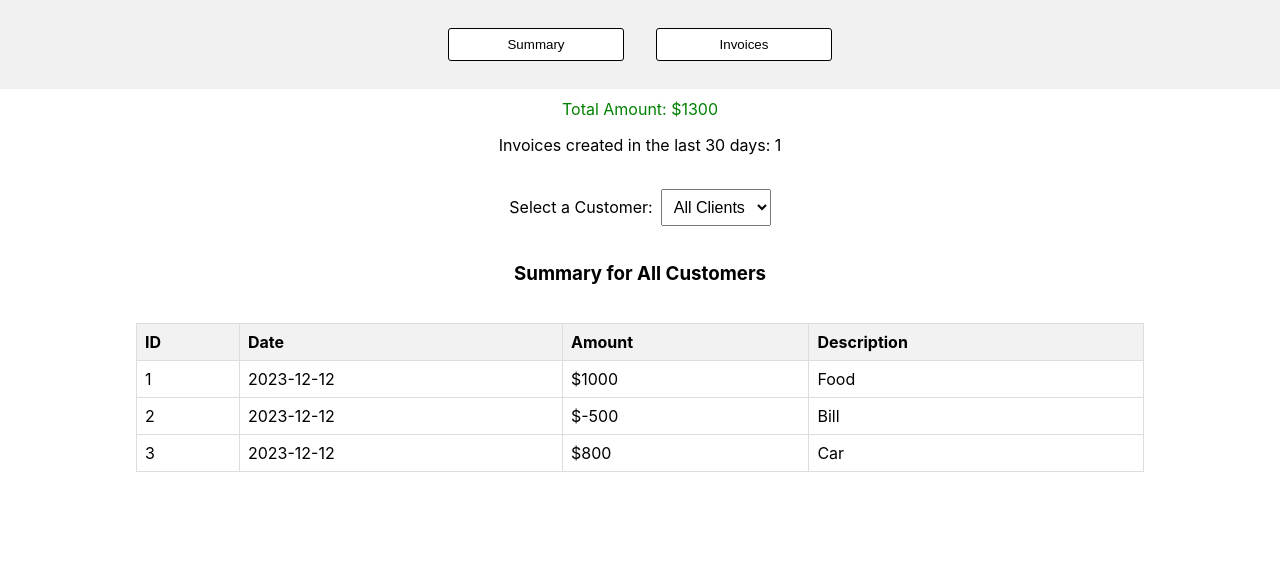
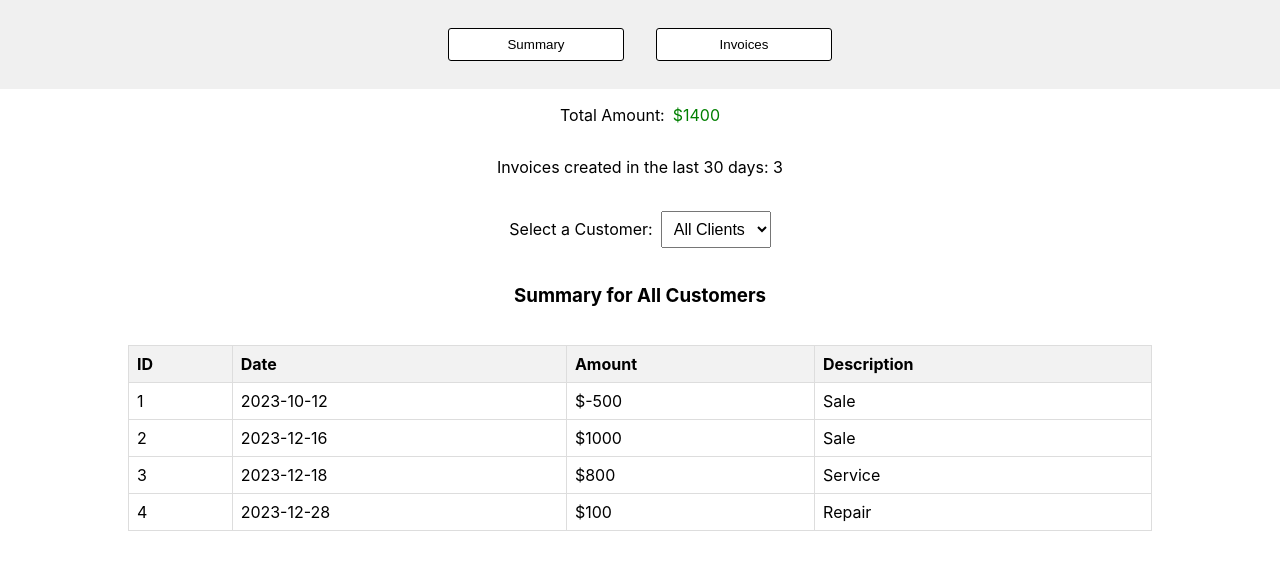
Before and after one commit to janusha95/Widget-App, a React (Create React App) app: page / in a window 1280 px wide. Shown: the top 570 px of the page. Built offline with nearby package versions, Linux system fonts and the light colour scheme.

Commit message:
refactored the api and updated styling

```diff
--- a/src/App.js
+++ b/src/App.js
@@ -41,12 +41,9 @@ const App = () => {
   return (
     <div>
       <Wrapper>
-        <nav>
-          <Button onClick={handleNavigateToSummary}>Summary</Button>
-          <Button onClick={handleNavigateToInvoices}>Invoices</Button>
-        </nav>
+        <Button onClick={handleNavigateToSummary}>Summary</Button>
+        <Button onClick={handleNavigateToInvoices}>Invoices</Button>
       </Wrapper>
-      {/* <hr /> */}
 
       {showSummary ? (
         <SummaryWidget transactions={transactions} invoices={invoices} />
--- a/src/App.styles.js
+++ b/src/App.styles.js
@@ -3,10 +3,16 @@ import styled from "styled-components";
 export const Wrapper = styled.div`
   display: flex;
   flex-direction: row;
-  justify-content: space-around;
+  justify-content: center;
   align-items: center;
   background-color: #f0f0f0;
   padding: 20px;
+
+  @media (max-width: 600px) {
+    display: flex;
+    flex-direction: column;
+    align-items: center;
+  }
 `;
 
 export const Button = styled.button`
--- a/src/actions.js
+++ /dev/null
@@ -1,6 +0,0 @@
-export const CREATE_INVOICE = "CREATE_INVOICE";
-
-export const createInvoice = (invoice) => ({
-  type: CREATE_INVOICE,
-  payload: invoice,
-});
--- a/src/components/Invoices/Invoice.styles.js
+++ b/src/components/Invoices/Invoice.styles.js
@@ -47,3 +47,35 @@ export const InvoicesList = styled.table`
     }
   }
 `;
+
+export const FormContainer = styled.div`
+  display: flex;
+  flex-direction: row;
+  max-width: 90%;
+  margin: auto;
+`;
+
+export const Label = styled.label`
+  margin-bottom: 8px;
+  cursor: pointer;
+`;
+
+export const Input = styled.input`
+  width: 100%;
+  padding: 8px;
+  margin-bottom: 16px;
+  cursor: pointer;
+`;
+
+export const Button = styled.button`
+  border-radius: 3px;
+  border: 1px solid black;
+  height: 32px;
+  align-items: center;
+  color: black;
+  display: flex;
+  transition: all 200ms ease-in-out;
+  width: auto;
+  cursor: pointer;
+  background-color: white;
+`;
--- a/src/components/Invoices/InvoiceForm.jsx
+++ b/src/components/Invoices/InvoiceForm.jsx
@@ -1,4 +1,5 @@
 import React, { useState, useEffect } from "react";
+import { FormContainer, Label, Input, Button } from "./Invoice.styles";
 
 const InvoiceForm = ({
   invoices,
@@ -59,38 +60,38 @@ const InvoiceForm = ({
   };
 
   return (
-    <div>
+    <>
       <h2>{initialInvoice ? "Edit Invoice" : "Create New Invoice"}</h2>
-      <form>
-        <label>
+      <FormContainer>
+        <Label>
           ID:
-          <input
+          <Input
             type="number"
             value={ID}
             onChange={(e) => setID(e.target.value)}
           />
-        </label>
-        <label>
+        </Label>
+        <Label>
           Name:
-          <input
+          <Input
             type="text"
             value={name}
             onChange={(e) => setName(e.target.value)}
           />
-        </label>
-        <label>
+        </Label>
+        <Label>
           Amount:
-          <input
+          <Input
             type="number"
             value={amount}
             onChange={(e) => setAmount(e.target.value)}
           />
-        </label>
-        <button type="button" onClick={handleSaveInvoice}>
-          {initialInvoice ? "Update Invoice" : "Create Invoice"}
-        </button>
-      </form>
-    </div>
+        </Label>
+      </FormContainer>
+      <Button type="button" onClick={handleSaveInvoice}>
+        {initialInvoice ? "Update Invoice" : "Create Invoice"}
+      </Button>
+    </>
   );
 };
 
--- a/src/components/Summary/Summary.styles.js
+++ b/src/components/Summary/Summary.styles.js
@@ -1,36 +1,21 @@
 import styled from "styled-components";
 
 export const SummaryContainer = styled.div`
-  // Styling for different color classes
+  display: flex;
+  flex-direction: column;
+  align-items: center;
+`;
+
+export const TotalAmount = styled.p`
   &.green {
     color: green;
   }
   &.yellow {
-    color: yellow;
+    color: gold;
   }
   &.red {
     color: red;
   }
-`;
-
-export const TotalAmount = styled.div`
-  &.green {
-    color: green;
-  }
-  &.yellow {
-    color: yellow;
-  }
-  &.red {
-    color: red;
-  }
-`;
-
-export const SummaryWrapper = styled.div`
-  display: flex;
-  flex-direction: column;
-  align-items: center;
-  padding: 10px;
-  color: black;
 `;
 
 export const SummaryList = styled.table`
@@ -81,7 +66,11 @@ export const NameDropdown = styled.select`
   cursor: pointer;
 `;
 
-export const Name = styled.p`
+export const Desc = styled.p`
   margin-right: 8px;
   font-size: 16px;
 `;
+
+export const AmountWrapper = styled.div`
+  display: flex;
+`;
--- a/src/components/Summary/SummaryWidget.jsx
+++ b/src/components/Summary/SummaryWidget.jsx
@@ -1,12 +1,12 @@
 import React, { useState, useEffect } from "react";
 import {
   SummaryContainer,
-  SummaryWrapper,
   SummaryList,
   TotalAmount,
   ClientSelectionWrapper,
-  Name,
+  Desc,
   NameDropdown,
+  AmountWrapper,
 } from "./Summary.styles";
 
 const SummaryWidget = ({ transactions, invoices }) => {
@@ -64,13 +64,13 @@ const SummaryWidget = ({ transactions, invoices }) => {
 
   return (
     <SummaryContainer>
-      <SummaryWrapper>
-        <TotalAmount className={getColorClass()}>
-          Total Amount: ${totalAmount}
-        </TotalAmount>
+      <AmountWrapper>
+        <Desc>Total Amount:</Desc>
+        <TotalAmount className={getColorClass()}>${totalAmount}</TotalAmount>
+      </AmountWrapper>
       <p>Invoices created in the last 30 days: {invoicesLast30Days.length}</p>
       <ClientSelectionWrapper>
-          <Name>Select a Customer:</Name>
+        <Desc>Select a Customer:</Desc>
         <NameDropdown
           id="customerDropdown"
           value={selectedName}
@@ -106,7 +106,6 @@ const SummaryWidget = ({ transactions, invoices }) => {
           ))}
         </tbody>
       </SummaryList>
-      </SummaryWrapper>
     </SummaryContainer>
   );
 };
--- a/src/services/api.js
+++ b/src/services/api.js
@@ -3,25 +3,32 @@ const api = {
   getTransactions: () => {
     const mockTransactions = [
       {
-        name: "Client A",
-        transactionDate: "2023-12-12",
+        name: "Lucy",
+        transactionDate: "2023-10-12",
         ID: "1",
-        amount: 1000,
-        description: "Food",
+        amount: -500,
+        description: "Sale",
       },
       {
-        name: "Client B",
-        transactionDate: "2023-12-12",
+        name: "John",
+        transactionDate: "2023-12-16",
         ID: "2",
-        amount: -500,
-        description: "Bill",
+        amount: 1000,
+        description: "Sale",
       },
       {
-        name: "Client C",
-        transactionDate: "2023-12-12",
+        name: "David",
+        transactionDate: "2023-12-18",
         ID: "3",
         amount: 800,
-        description: "Car",
+        description: "Service",
+      },
+      {
+        name: "Lucy",
+        transactionDate: "2023-12-28",
+        ID: "4",
+        amount: 100,
+        description: "Repair",
       },
     ];
 
@@ -30,22 +37,29 @@ const api = {
   getInvoices: () => {
     const mockInvoices = [
       {
-        name: "Client A",
+        name: "Lucy",
+        creationDate: "2023-10-12",
+        ID: "1",
+        amount: -500,
+      },
+      {
+        name: "John",
         creationDate: "2023-12-12",
-        ID: "1",
+        ID: "2",
         amount: 1000,
       },
       {
-        name: "Client B",
-        creationDate: "2023-01-10",
-        ID: "2",
-        amount: -500,
+        name: "David",
+        creationDate: "2023-12-18",
+        ID: "3",
+        amount: 800,
       },
       {
-        name: "Client C",
-        creationDate: "2023-01-15",
-        ID: "3",
-        amount: 800,
+        name: "Lucy",
+        creationDate: "2023-12-26",
+        ID: "4",
+        amount: 100,
+        description: "Bill",
       },
     ];
 
```
Also changed, not shown: src/reducers.js (deleted, +0 -47 lines). Lines whose indentation alone changed are shown as unchanged.
